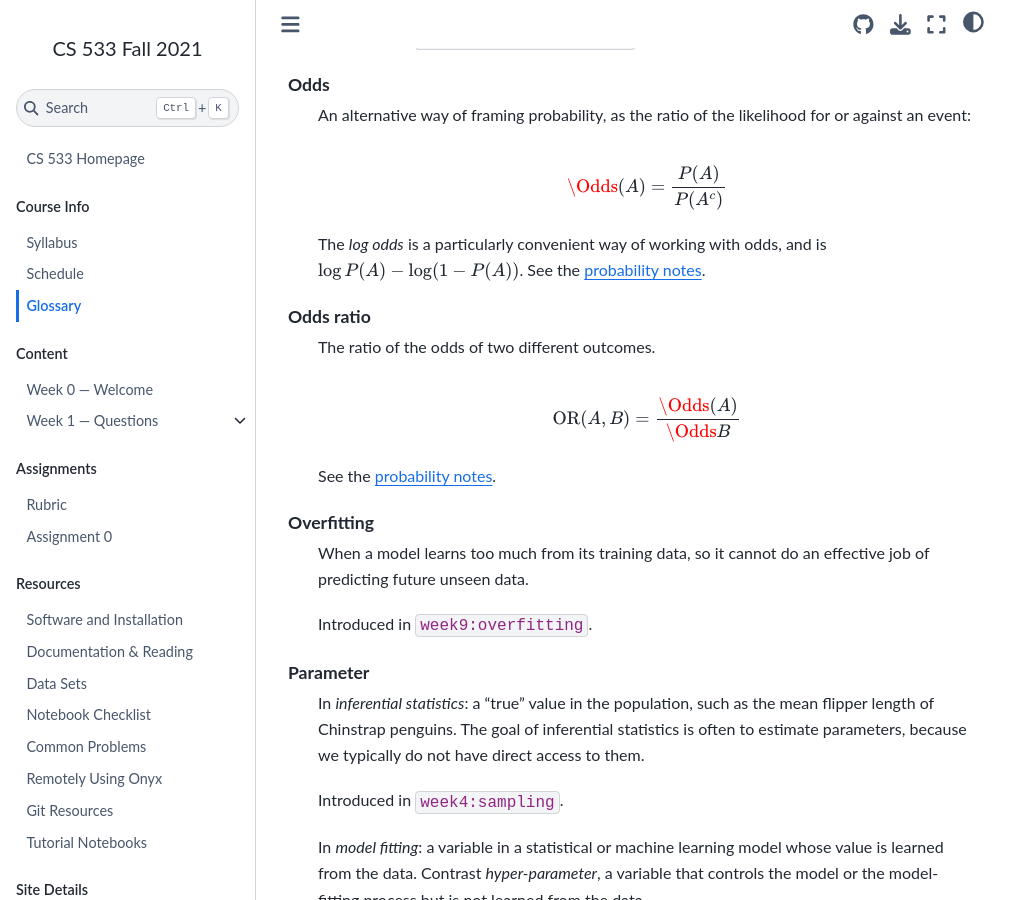
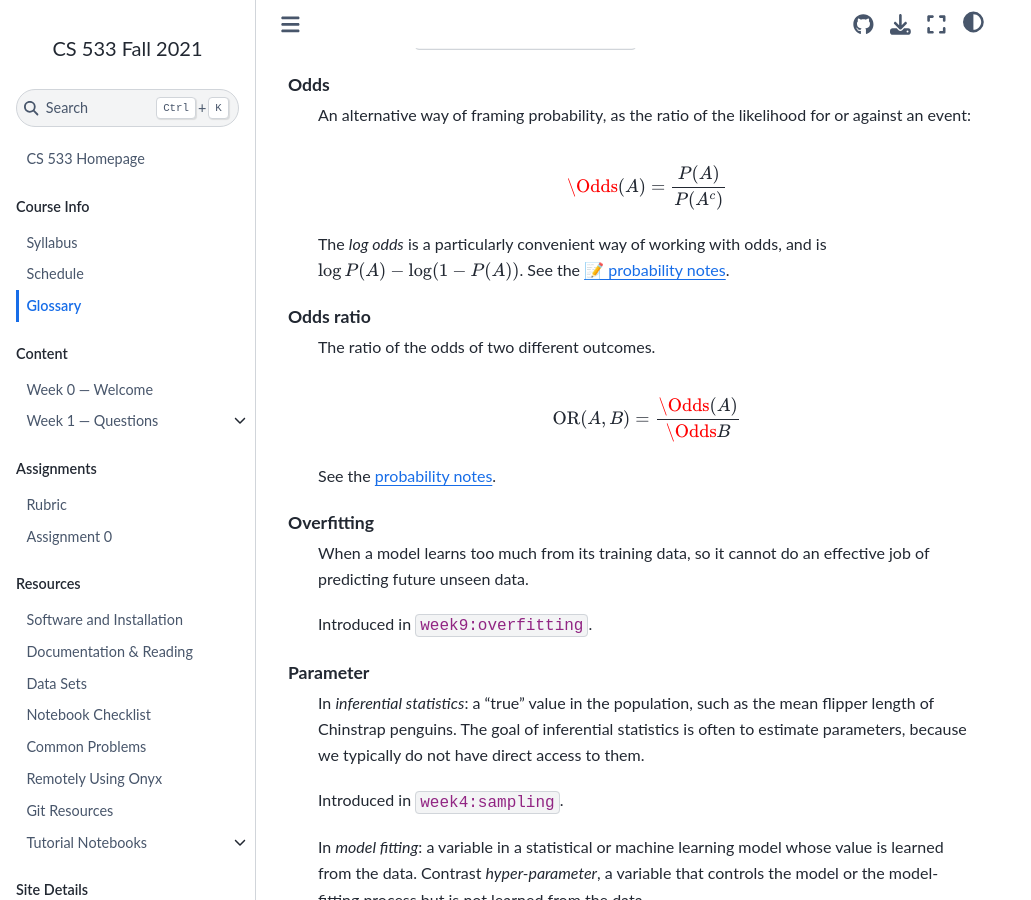
Before and after one commit to mdekstrand/cs533-web, a Jupyter Book: the page built from glossary.md, in a window 1280 px wide and 900 px high, scrolled down 6724 px. Shown: the whole window, without its empty margins (0-1031 px from the left). Built offline with Jupyter Book 1.0.4 settings and Sphinx 7.4.7 and the Sphinx Book theme 1.1.4, drawn with Linux system fonts in a browser that asks for light colours; pages that are not in the unit, such as notebooks, are missing from menus; cross-references to code outside the pages are shown as plain code; a style sheet for code colours, icons or effects is not loaded; part of the change alters nothing that is shown.

```diff
--- a/_config.yml
+++ b/_config.yml
@@ -24,7 +24,8 @@ parse:
     mvideo: 🎥
     mbook: 📖
     mclass: 👨‍🏫
-    mnotebook: 📝
+    mnotebook: 📓
+    mnote: 📝
     massignment: 📩
     mtask: ✅
     mquiz: 🚩
--- a/_toc.yml
+++ b/_toc.yml
@@ -29,6 +29,8 @@ parts:
   - file: resources/onyx
   - file: resources/git-resources
   - file: resources/tutorials/index
+    sections:
+    - glob: resources/tutorials/*.ipynb
 - caption: Site Details
   chapters:
   - file: copyright
--- a/glossary.md
+++ b/glossary.md
@@ -225,14 +225,14 @@ Odds
     $$\Odds(A) = \frac{P(A)}{P(A^c)}$$
 
     The *log odds* is a particularly convenient way of working with odds, and is $\log P(A) - \log (1 - P(A))$.
-    See the [probability notes](resources/probability.md#odds).
+    See the [{{mnote}} probability notes](resources/probability.md#odds).
 
 Odds ratio
     The ratio of the odds of two different outcomes.
 
     $$\operatorname{OR}(A, B) = \frac{\Odds(A)}{\Odds{B}}$$
 
-    See the [probability notes](resources/probability.md#odds).
+    See the [{{Mnote}} probability notes](resources/probability.md#odds).
 
 Overfitting
     When a model learns too much from its training data, so it cannot do an effective job of predicting future unseen data.
```
